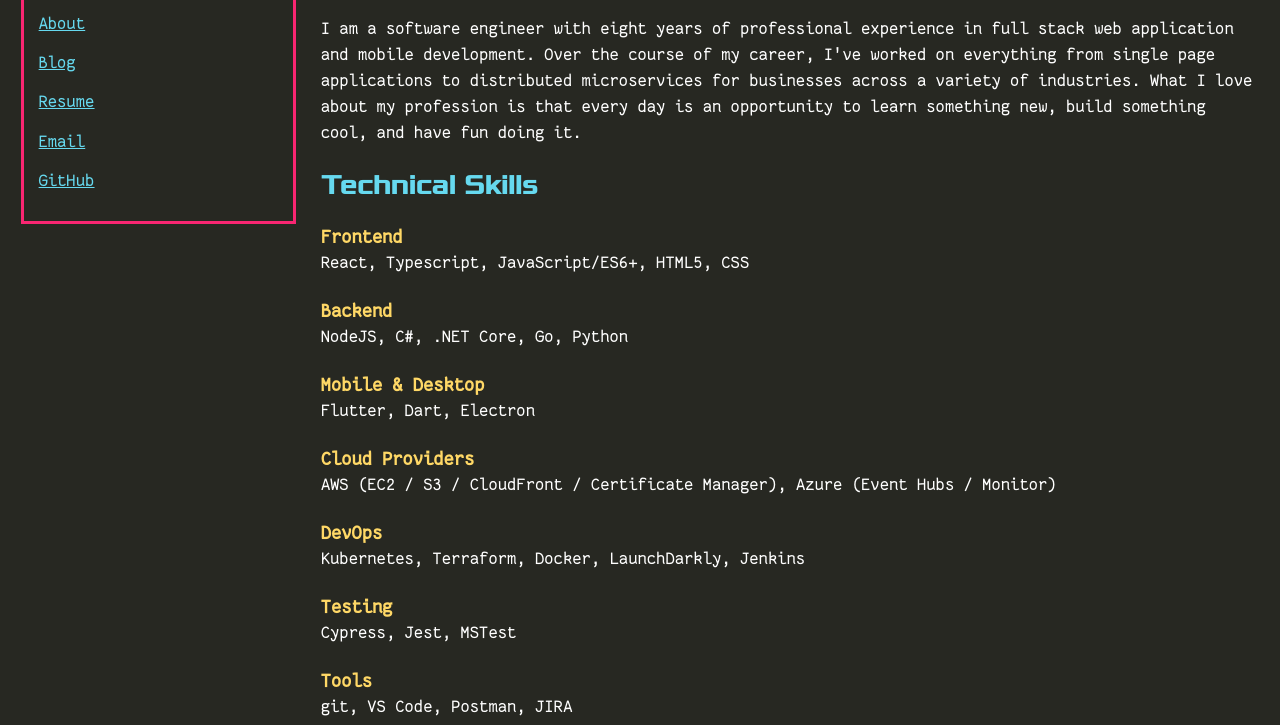
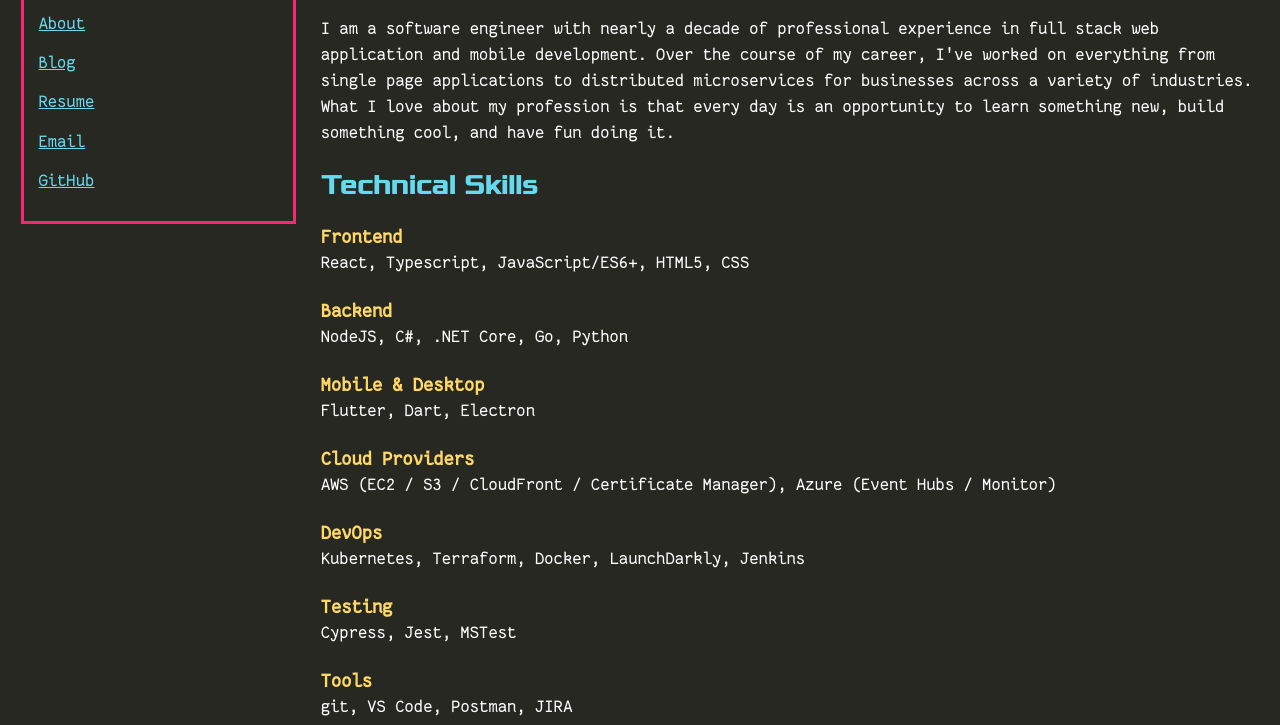
Before and after one commit to mdalzell/mattdalzell.com, a Gatsby site: page / in a window 1280 px wide. Shown: the part 75-800 px from the top of the page. Built offline with nearby package versions, Linux system fonts and the light colour scheme; Gatsby itself is replaced by a stand-in of ours.

Commit message:
Update Content “index”

```diff
--- a/src/content/index.md
+++ b/src/content/index.md
@@ -19,5 +19,4 @@
       description: git, VS Code, Postman, JIRA
   title: Technical Skills
 ---
-
-I am a software engineer with eight years of professional experience in full stack web application and mobile development. Over the course of my career, I've worked on everything from single page applications to distributed microservices for businesses across a variety of industries. What I love about my profession is that every day is an opportunity to learn something new, build something cool, and have fun doing it.
+I am a software engineer with nearly a decade of professional experience in full stack web application and mobile development. Over the course of my career, I've worked on everything from single page applications to distributed microservices for businesses across a variety of industries. What I love about my profession is that every day is an opportunity to learn something new, build something cool, and have fun doing it.
```
